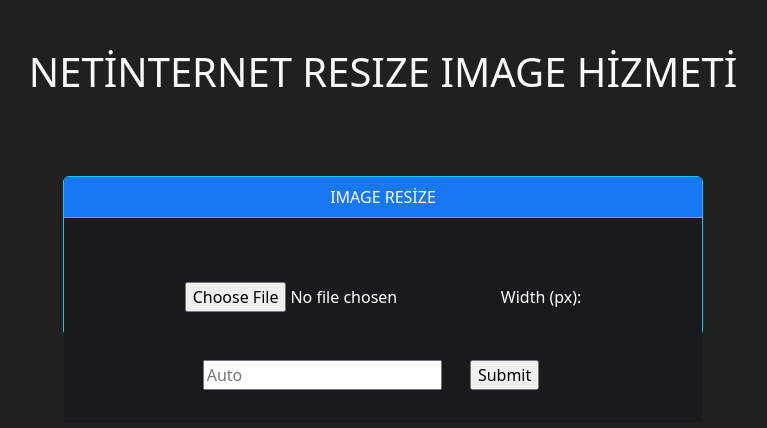
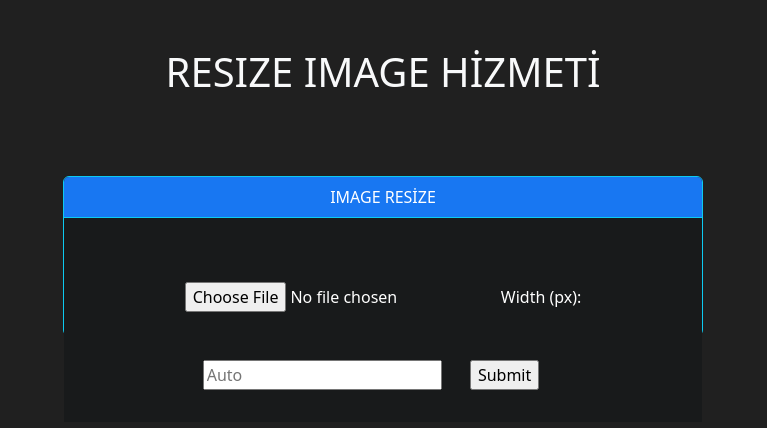
Before and after one commit to elifgider/resize, a plain HTML site: page index.html in a window 1280 px wide. Shown: the whole page, without its empty margins (257-1024 px from the left). Drawn offline with nearby package versions, Linux system fonts and the light colour scheme.

Commit message:
indexde değişiklik yapıldı

```diff
--- a/index.html
+++ b/index.html
@@ -27,7 +27,7 @@
 <body style="background-color:#202020">
     <div class="conteiner display-flex">
             <div class="baslik text-center mt-lg-5 text-light">
-                <h1>NETİNTERNET RESIZE IMAGE HİZMETİ</h1>
+                <h1> RESIZE IMAGE HİZMETİ</h1>
             </div>
 
             <div class="card text-white mx-auto border-info" style=" max-width:40rem; max-height: 20%;">
```
